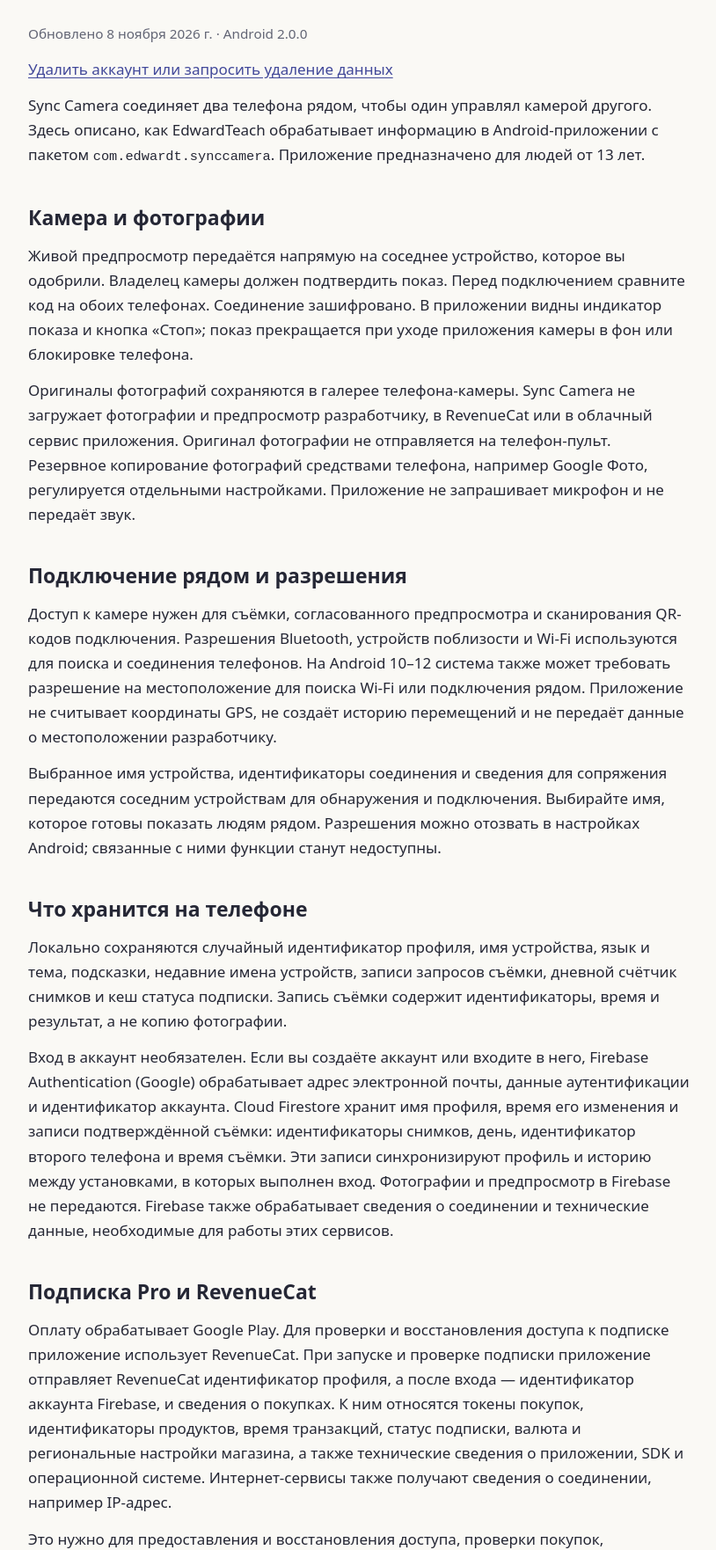
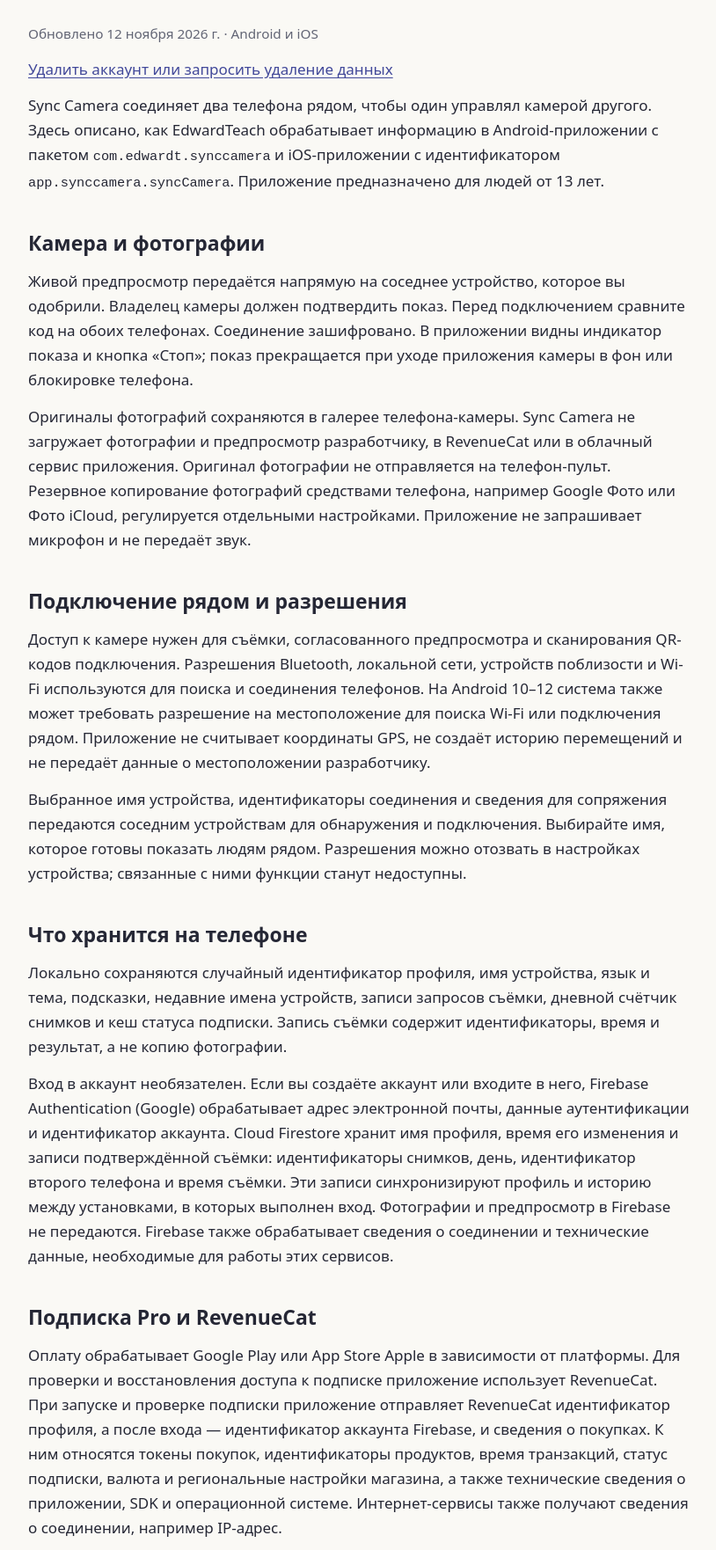
Before and after one commit to EdwardTeac/synccamera-privacy, a plain HTML site: page ru.html in a window 1280 px wide. Shown: the part 278-2040 px from the top of the page at 88% size, without its empty margins (232-1046 px from the left). Drawn offline with Linux system fonts and the light colour scheme.

Commit message:
Cover iOS purchases and add Sync Camera support contact

```diff
--- a/ru.html
+++ b/ru.html
@@ -10,36 +10,36 @@
 <body>
 <main>
   <nav aria-label="Язык"><a href="index.html" lang="en">English</a><a href="ru.html" aria-current="page">Русский</a></nav>
-  <header><p class="brand">SYNC CAMERA · EDWARDTEACH</p><h1>Политика конфиденциальности</h1><p class="updated">Обновлено 8 ноября 2026 г. · Android 2.0.0</p></header>
+  <header><p class="brand">SYNC CAMERA · EDWARDTEACH</p><h1>Политика конфиденциальности</h1><p class="updated">Обновлено 12 ноября 2026 г. · Android и iOS</p></header>
   <p><a href="#account-deletion">Удалить аккаунт или запросить удаление данных</a></p>
-  <p>Sync Camera соединяет два телефона рядом, чтобы один управлял камерой другого. Здесь описано, как EdwardTeach обрабатывает информацию в Android-приложении с пакетом <code>com.edwardt.synccamera</code>. Приложение предназначено для людей от 13 лет.</p>
+  <p>Sync Camera соединяет два телефона рядом, чтобы один управлял камерой другого. Здесь описано, как EdwardTeach обрабатывает информацию в Android-приложении с пакетом <code>com.edwardt.synccamera</code> и iOS-приложении с идентификатором <code>app.synccamera.syncCamera</code>. Приложение предназначено для людей от 13 лет.</p>
   <section><h2>Камера и фотографии</h2>
     <p>Живой предпросмотр передаётся напрямую на соседнее устройство, которое вы одобрили. Владелец камеры должен подтвердить показ. Перед подключением сравните код на обоих телефонах. Соединение зашифровано. В приложении видны индикатор показа и кнопка «Стоп»; показ прекращается при уходе приложения камеры в фон или блокировке телефона.</p>
-    <p>Оригиналы фотографий сохраняются в галерее телефона-камеры. Sync Camera не загружает фотографии и предпросмотр разработчику, в RevenueCat или в облачный сервис приложения. Оригинал фотографии не отправляется на телефон-пульт. Резервное копирование фотографий средствами телефона, например Google Фото, регулируется отдельными настройками. Приложение не запрашивает микрофон и не передаёт звук.</p>
+    <p>Оригиналы фотографий сохраняются в галерее телефона-камеры. Sync Camera не загружает фотографии и предпросмотр разработчику, в RevenueCat или в облачный сервис приложения. Оригинал фотографии не отправляется на телефон-пульт. Резервное копирование фотографий средствами телефона, например Google Фото или Фото iCloud, регулируется отдельными настройками. Приложение не запрашивает микрофон и не передаёт звук.</p>
   </section>
   <section><h2>Подключение рядом и разрешения</h2>
-    <p>Доступ к камере нужен для съёмки, согласованного предпросмотра и сканирования QR-кодов подключения. Разрешения Bluetooth, устройств поблизости и Wi-Fi используются для поиска и соединения телефонов. На Android 10–12 система также может требовать разрешение на местоположение для поиска Wi-Fi или подключения рядом. Приложение не считывает координаты GPS, не создаёт историю перемещений и не передаёт данные о местоположении разработчику.</p>
-    <p>Выбранное имя устройства, идентификаторы соединения и сведения для сопряжения передаются соседним устройствам для обнаружения и подключения. Выбирайте имя, которое готовы показать людям рядом. Разрешения можно отозвать в настройках Android; связанные с ними функции станут недоступны.</p>
+    <p>Доступ к камере нужен для съёмки, согласованного предпросмотра и сканирования QR-кодов подключения. Разрешения Bluetooth, локальной сети, устройств поблизости и Wi-Fi используются для поиска и соединения телефонов. На Android 10–12 система также может требовать разрешение на местоположение для поиска Wi-Fi или подключения рядом. Приложение не считывает координаты GPS, не создаёт историю перемещений и не передаёт данные о местоположении разработчику.</p>
+    <p>Выбранное имя устройства, идентификаторы соединения и сведения для сопряжения передаются соседним устройствам для обнаружения и подключения. Выбирайте имя, которое готовы показать людям рядом. Разрешения можно отозвать в настройках устройства; связанные с ними функции станут недоступны.</p>
   </section>
   <section><h2>Что хранится на телефоне</h2>
     <p>Локально сохраняются случайный идентификатор профиля, имя устройства, язык и тема, подсказки, недавние имена устройств, записи запросов съёмки, дневной счётчик снимков и кеш статуса подписки. Запись съёмки содержит идентификаторы, время и результат, а не копию фотографии.</p>
     <p>Вход в аккаунт необязателен. Если вы создаёте аккаунт или входите в него, Firebase Authentication (Google) обрабатывает адрес электронной почты, данные аутентификации и идентификатор аккаунта. Cloud Firestore хранит имя профиля, время его изменения и записи подтверждённой съёмки: идентификаторы снимков, день, идентификатор второго телефона и время съёмки. Эти записи синхронизируют профиль и историю между установками, в которых выполнен вход. Фотографии и предпросмотр в Firebase не передаются. Firebase также обрабатывает сведения о соединении и технические данные, необходимые для работы этих сервисов.</p>
   </section>
   <section><h2>Подписка Pro и RevenueCat</h2>
-    <p>Оплату обрабатывает Google Play. Для проверки и восстановления доступа к подписке приложение использует RevenueCat. При запуске и проверке подписки приложение отправляет RevenueCat идентификатор профиля, а после входа — идентификатор аккаунта Firebase, и сведения о покупках. К ним относятся токены покупок, идентификаторы продуктов, время транзакций, статус подписки, валюта и региональные настройки магазина, а также технические сведения о приложении, SDK и операционной системе. Интернет-сервисы также получают сведения о соединении, например IP-адрес.</p>
+    <p>Оплату обрабатывает Google Play или App Store Apple в зависимости от платформы. Для проверки и восстановления доступа к подписке приложение использует RevenueCat. При запуске и проверке подписки приложение отправляет RevenueCat идентификатор профиля, а после входа — идентификатор аккаунта Firebase, и сведения о покупках. К ним относятся токены покупок, идентификаторы продуктов, время транзакций, статус подписки, валюта и региональные настройки магазина, а также технические сведения о приложении, SDK и операционной системе. Интернет-сервисы также получают сведения о соединении, например IP-адрес.</p>
     <p>Это нужно для предоставления и восстановления доступа, проверки покупок, предотвращения мошенничества и отчётности по подпискам. Проверки возможны и при использовании бесплатного варианта. Связь с RevenueCat зашифрована при передаче. Приложение не получает реквизиты вашей банковской карты. Имя устройства, фотографии и предпросмотр в RevenueCat не отправляются.</p>
-    <p>Мы не продаём данные приложения, не показываем рекламу и не используем рекламный идентификатор в этой версии. Интеграции рекламной атрибуции не подключены. Google и RevenueCat обрабатывают информацию в соответствии со своими документами: <a href="https://policies.google.com/privacy">политика Google</a> и <a href="https://www.revenuecat.com/privacy/">политика RevenueCat</a>. Их инфраструктура может обрабатывать информацию за пределами вашей страны.</p>
+    <p>Мы не продаём данные приложения, не показываем рекламу и не используем рекламный идентификатор в этой версии. Интеграции рекламной атрибуции не подключены. Google, Apple и RevenueCat обрабатывают информацию в соответствии со своими документами: <a href="https://policies.google.com/privacy">политика Google</a>, <a href="https://www.apple.com/legal/privacy/">политика Apple</a> и <a href="https://www.revenuecat.com/privacy/">политика RevenueCat</a>. Их инфраструктура может обрабатывать информацию за пределами вашей страны.</p>
   </section>
   <section id="account-deletion"><h2>Удаление аккаунта, хранение и ваш выбор</h2>
     <p>Чтобы запросить удаление без входа в приложение, напишите на <a href="mailto:kymapuk@yahoo.com?subject=Sync%20Camera%20account%20deletion">kymapuk@yahoo.com</a> с адреса вашего аккаунта, указав тему «Sync Camera account deletion». Уточните, хотите ли вы удалить весь аккаунт или отдельные данные. Не присылайте пароль. Перед удалением мы можем попросить подтвердить, что аккаунт принадлежит вам.</p>
-    <p>Чтобы удалить локальный профиль и настройки, очистите данные приложения или удалите приложение. Фотографии нужно удалять отдельно из галереи и резервных копий. Очистка локальных данных не удаляет облачный аккаунт. Для удаления аккаунта Firebase, синхронизированного профиля и записей съёмки выберите в приложении «Профиль → Аккаунт → Удалить аккаунт» и подтвердите действие паролем. Выход из аккаунта не удаляет его. Удаление аккаунта или данных приложения не отменяет подписку и не удаляет историю покупок Google Play. Управлять Pro и отменять продление можно в <a href="https://play.google.com/store/account/subscriptions">разделе подписок Google Play</a>.</p>
+    <p>Чтобы удалить локальный профиль и настройки, очистите данные приложения или удалите приложение. Фотографии нужно удалять отдельно из галереи и резервных копий. Очистка локальных данных не удаляет облачный аккаунт. Для удаления аккаунта Firebase, синхронизированного профиля и записей съёмки выберите в приложении «Профиль → Аккаунт → Удалить аккаунт» и подтвердите действие паролем. Выход из аккаунта не удаляет его. Удаление аккаунта или данных приложения не отменяет подписку и не удаляет историю покупок магазина. Управлять Pro и отменять продление можно в <a href="https://play.google.com/store/account/subscriptions">разделе подписок Google Play</a> или <a href="https://apps.apple.com/account/subscriptions">подписок Apple</a> в зависимости от места покупки.</p>
     <p>Синхронизированная информация хранится до удаления аккаунта или запроса на удаление с учётом применимых обязательств. Связь с облачными сервисами зашифрована при передаче. Удаление аккаунта Firebase не удаляет отдельную запись покупателя RevenueCat автоматически; её удаление можно запросить по адресу ниже.</p>
-    <p>Сведения о подписке сохраняются, пока нужны для работы и восстановления покупок, ответа на обращения и выполнения применимых обязательств. Чтобы запросить доступ, исправление или удаление информации, которую разработчик обрабатывает самостоятельно или через RevenueCat, напишите на адрес ниже. Укажите название приложения, а по вопросу покупки — номер заказа Google Play, если он есть. Может потребоваться подтверждение владения покупкой. Часть записей может сохраняться для действующей подписки или выполнения применимых обязательств. По поводу информации, которую Google хранит самостоятельно, также обращайтесь в Google.</p>
+    <p>Сведения о подписке сохраняются, пока нужны для работы и восстановления покупок, ответа на обращения и выполнения применимых обязательств. Чтобы запросить доступ, исправление или удаление информации, которую разработчик обрабатывает самостоятельно или через RevenueCat, напишите на адрес ниже. Укажите название приложения, а по вопросу покупки — номер заказа Google Play или квитанцию App Store, если они есть. Может потребоваться подтверждение владения покупкой. Часть записей может сохраняться для действующей подписки или выполнения применимых обязательств. По поводу информации, которую Google или Apple хранит самостоятельно, также обращайтесь к соответствующему поставщику.</p>
     <p>При обращении в поддержку ваш адрес, сообщение и добровольно отправленные вложения используются для ответа. Переписка сохраняется, пока необходима для решения вопроса и выполнения применимых обязательств. В зависимости от страны у вас также могут быть права возражать против обработки, ограничивать её, получать копию данных и обращаться в орган по защите данных.</p>
   </section>
   <section><h2>Дети и изменения политики</h2><p>Приложение не ориентировано на детей младше 13 лет. Если вы считаете, что ребёнок передал нам персональную информацию, свяжитесь с нами для проверки и решения вопроса. При изменении обработки информации мы обновим эту политику и её дату.</p></section>
   <section><h2>Сайт политики</h2><p>Эта статическая страница не содержит аналитики, рекламы и отслеживающих скриптов. Сайт размещён на GitHub Pages; хостинг обрабатывает сведения о соединении с сайтом согласно <a href="https://docs.github.com/en/site-policy/privacy-policies/github-general-privacy-statement">политике конфиденциальности GitHub</a>.</p></section>
-  <footer><h2>Разработчик и контакт по вопросам данных</h2><p>EdwardTeach<br><a href="mailto:kymapuk@yahoo.com">kymapuk@yahoo.com</a></p></footer>
+  <footer id="support"><h2>Разработчик и контакт по вопросам данных</h2><p>EdwardTeach<br><a href="mailto:kymapuk@yahoo.com">kymapuk@yahoo.com</a></p></footer>
 </main>
 </body>
 </html>
```
